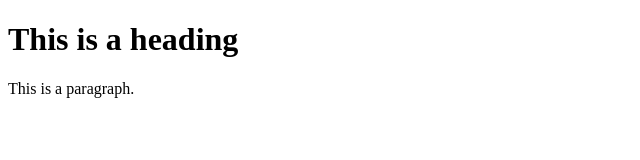
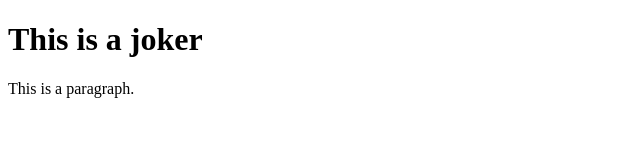
Before and after one commit to Starwarssss/halo, a plain HTML site: page index.html in a window 1280 px wide. Shown: the whole page, without its empty margins (0-640 px from the left). Drawn offline with Linux system fonts and the light colour scheme.

Commit message:
Update index.html

```diff
--- a/index.html
+++ b/index.html
@@ -3,7 +3,7 @@
 <title>HTML Tutorial</title>
 <body>
 
-<h1>This is a heading</h1>
+<h1>This is a joker</h1>
 <p>This is a paragraph.</p>
 
 </body>
```
